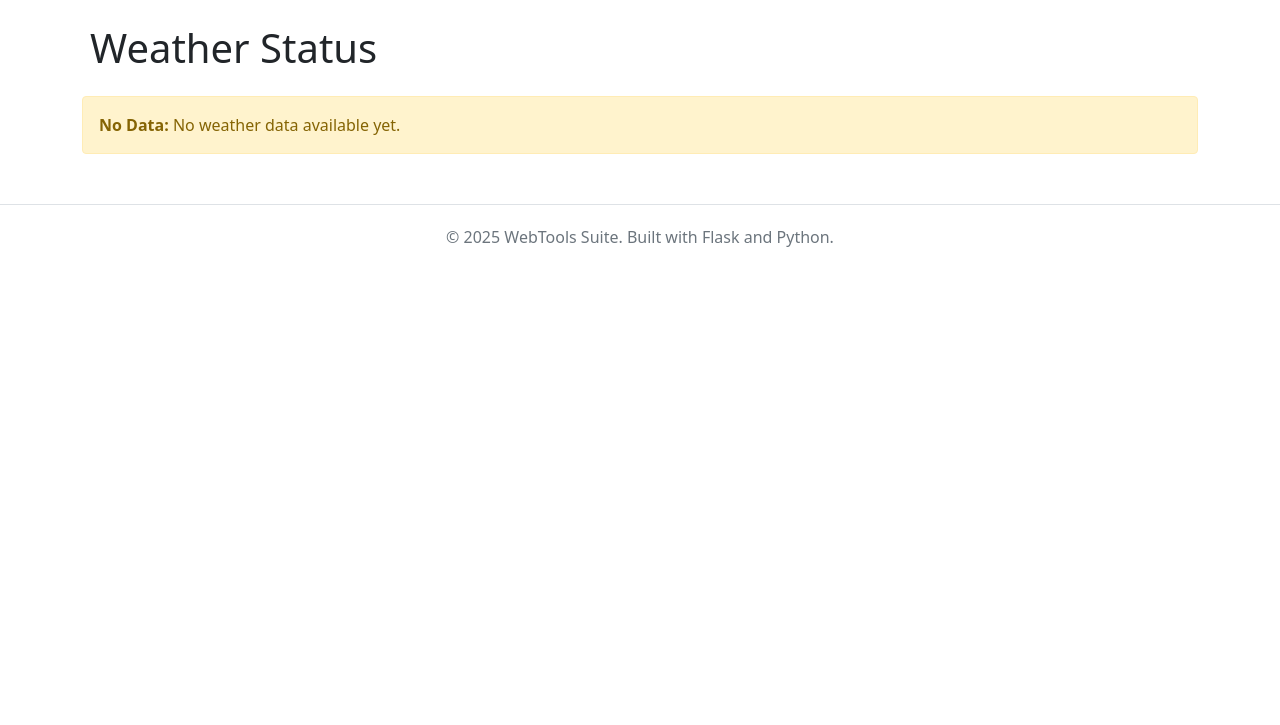
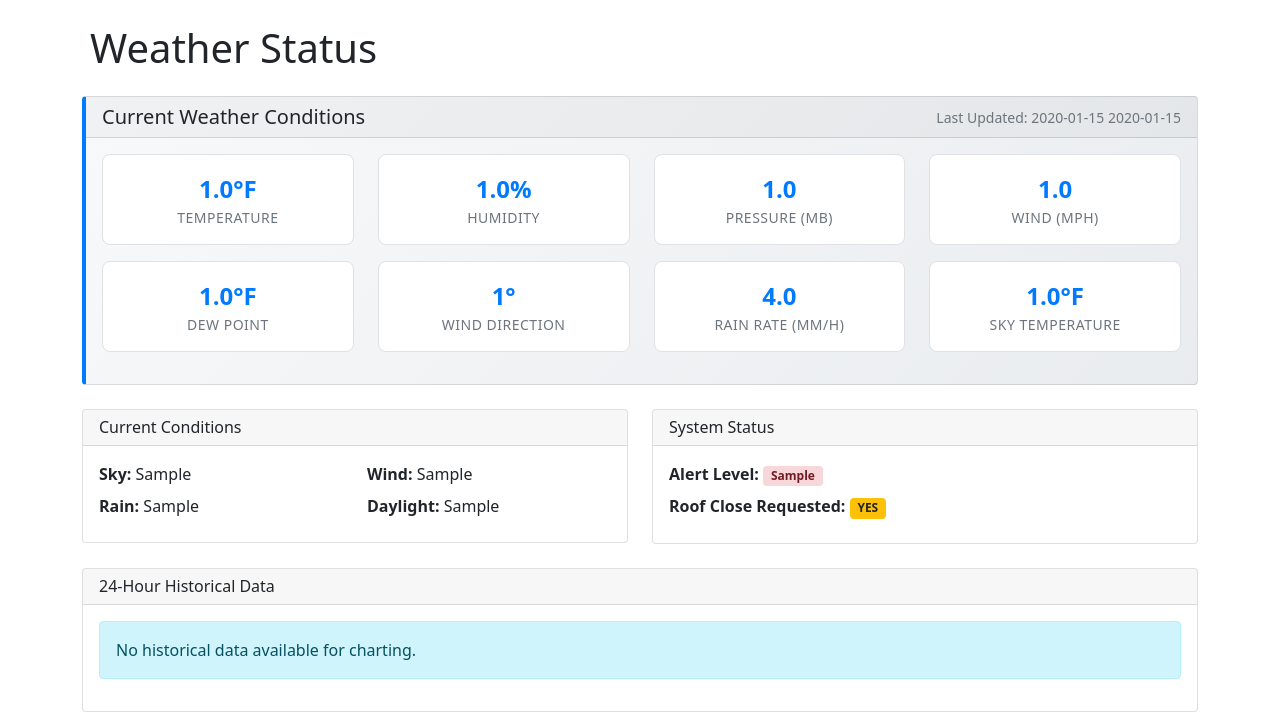
Before and after one commit to gregoberfield/tractools, a Flask app: page /tools/weather/status in a window 1280 px wide. Shown: the part 56-781 px from the top of the page. Before the commit the page ends 303 px from the top, so only its background shows below. Run offline with Flask 3, Linux system fonts and the light colour scheme; tables that the repository leaves empty hold one stand-in row (values such as "Sample post").

Commit message:
fixed weather references

```diff
--- a/templates/tools/weather/status.html
+++ b/templates/tools/weather/status.html
@@ -73,14 +73,14 @@
                 <div class="card-header d-flex justify-content-between align-items-center">
                     <h5 class="mb-0">Current Weather Conditions</h5>
                     <span class="last-updated">
-                        Last Updated: {{ current_weather.timestamp.strftime('%Y-%m-%d %H:%M:%S UTC') }}
+                        Last Updated: {{ current_weather.date }} {{ current_weather.time }}
                     </span>
                 </div>
                 <div class="card-body">
                     <div class="row">
                         <div class="col-md-3 mb-3">
                             <div class="metric-card p-3 text-center">
-                                <div class="metric-value">{{ "%.1f"|format(current_weather.temperature_c) }}°C</div>
+                                <div class="metric-value">{{ "%.1f"|format(current_weather.temperature_f) }}°F</div>
                                 <div class="metric-label">Temperature</div>
                             </div>
                         </div>
@@ -98,8 +98,8 @@
                         </div>
                         <div class="col-md-3 mb-3">
                             <div class="metric-card p-3 text-center">
-                                <div class="metric-value">{{ "%.1f"|format(current_weather.wind_speed_kph) }}</div>
-                                <div class="metric-label">Wind (kph)</div>
+                                <div class="metric-value">{{ "%.1f"|format(current_weather.wind_speed_mph) }}</div>
+                                <div class="metric-label">Wind (mph)</div>
                             </div>
                         </div>
                     </div>
@@ -107,7 +107,7 @@
                     <div class="row">
                         <div class="col-md-3 mb-3">
                             <div class="metric-card p-3 text-center">
-                                <div class="metric-value">{{ "%.1f"|format(current_weather.dew_point_c) }}°C</div>
+                                <div class="metric-value">{{ "%.1f"|format(current_weather.dew_point_f) }}°F</div>
                                 <div class="metric-label">Dew Point</div>
                             </div>
                         </div>
@@ -125,7 +125,7 @@
                         </div>
                         <div class="col-md-3 mb-3">
                             <div class="metric-card p-3 text-center">
-                                <div class="metric-value">{{ "%.1f"|format(current_weather.sky_temperature_c) }}°C</div>
+                                <div class="metric-value">{{ "%.1f"|format(current_weather.sky_temperature_f) }}°F</div>
                                 <div class="metric-label">Sky Temperature</div>
                             </div>
                         </div>
--- a/tools/weather/routes.py
+++ b/tools/weather/routes.py
@@ -15,7 +15,7 @@ def get_status():
             return jsonify(latest_weather.to_dict() if latest_weather else {})
         else:
             return render_template('tools/weather/status.html',
-                                 weather_data=latest_weather.to_dict() if latest_weather else {})
+                                 current_weather=latest_weather if latest_weather else None)
     except Exception as e:
         logger.error(f"Error getting weather status: {e}")
         if request.headers.get('Accept') == 'application/json':
@@ -23,7 +23,7 @@ def get_status():
         else:
             return render_template('tools/weather/status.html',
                                  error=str(e),
-                                 weather_data={})
+                                 current_weather=None)
 
 @weather_bp.route('/api/weatherdata', methods=['POST'])
 def update_weather_data():
```
